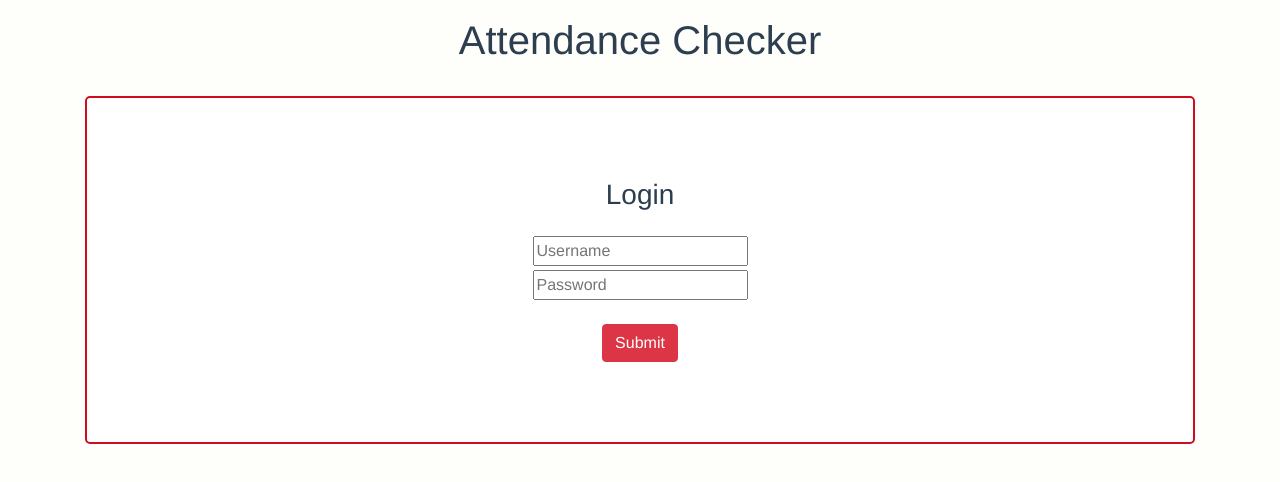
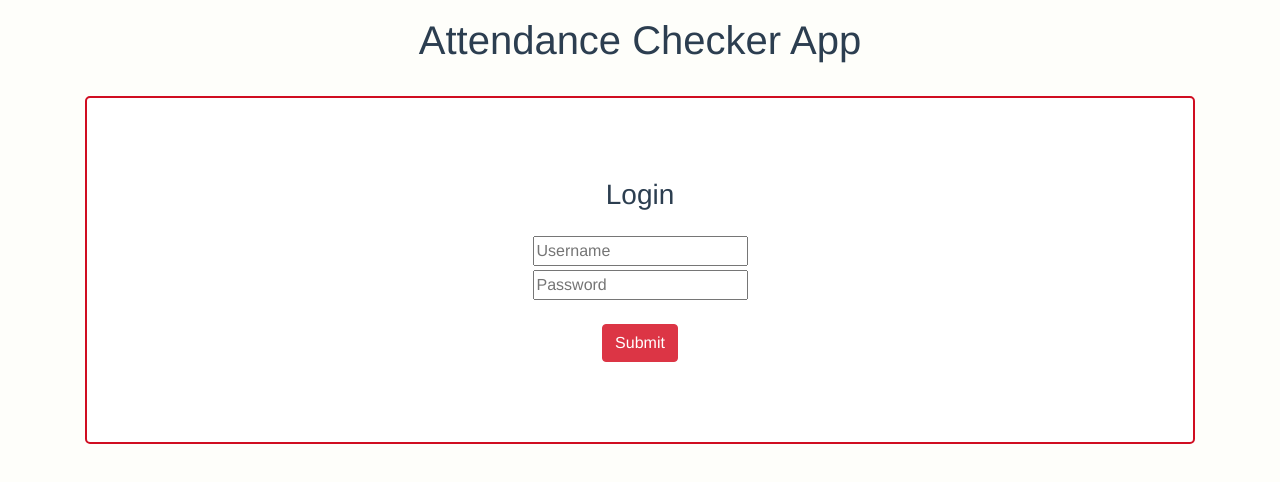
Before and after one commit to frlzjosh/attendance_checker, a Vue app in the folder attendance-checker/: page / in a window 1280 px wide. Shown: the top 482 px of the page. Built offline with nearby package versions, Linux system fonts and the light colour scheme.

Commit message:
Testing Push

```diff
--- a/attendance-checker/src/views/Login.vue
+++ b/attendance-checker/src/views/Login.vue
@@ -2,7 +2,7 @@
   <div class="container">
     <div class="row">
       <div class="col-12 mb-4 mt-3">
-       <h1>Attendance Checker</h1>
+       <h1>Attendance Checker App</h1>
       </div>
     </div>
     <div class="login">
```
Also changed, not shown: 1 other file (tests, documents, lock files or other folders).
